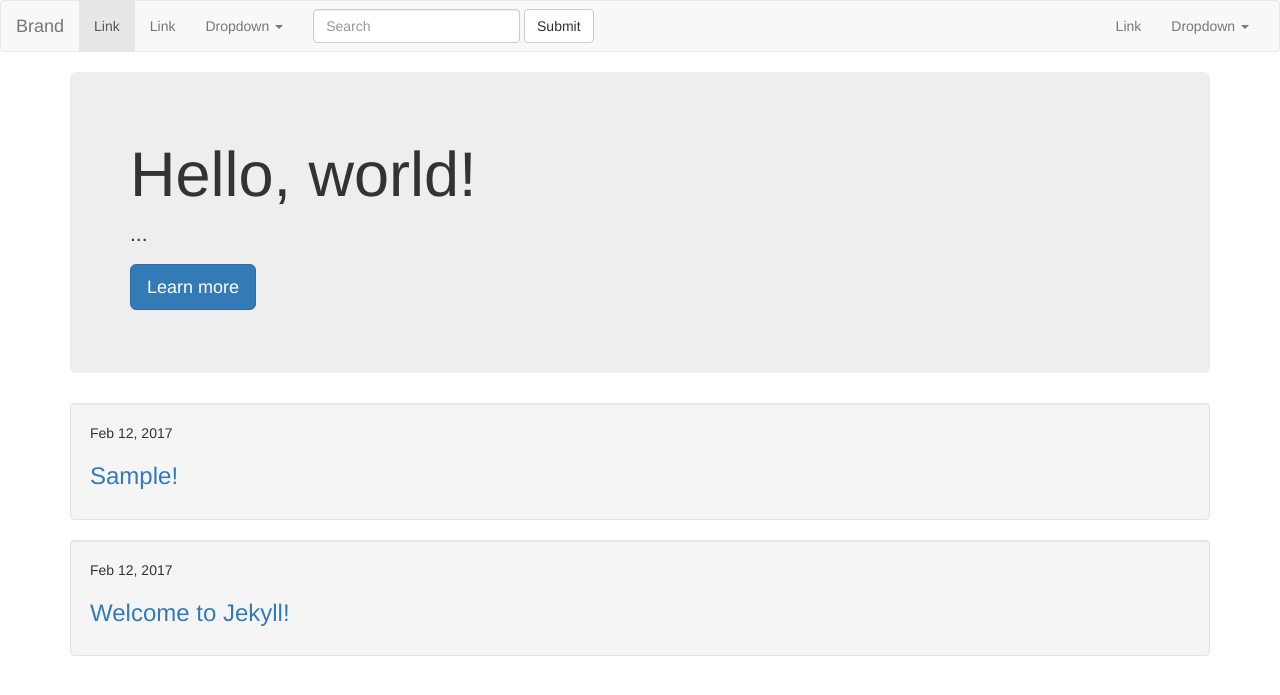
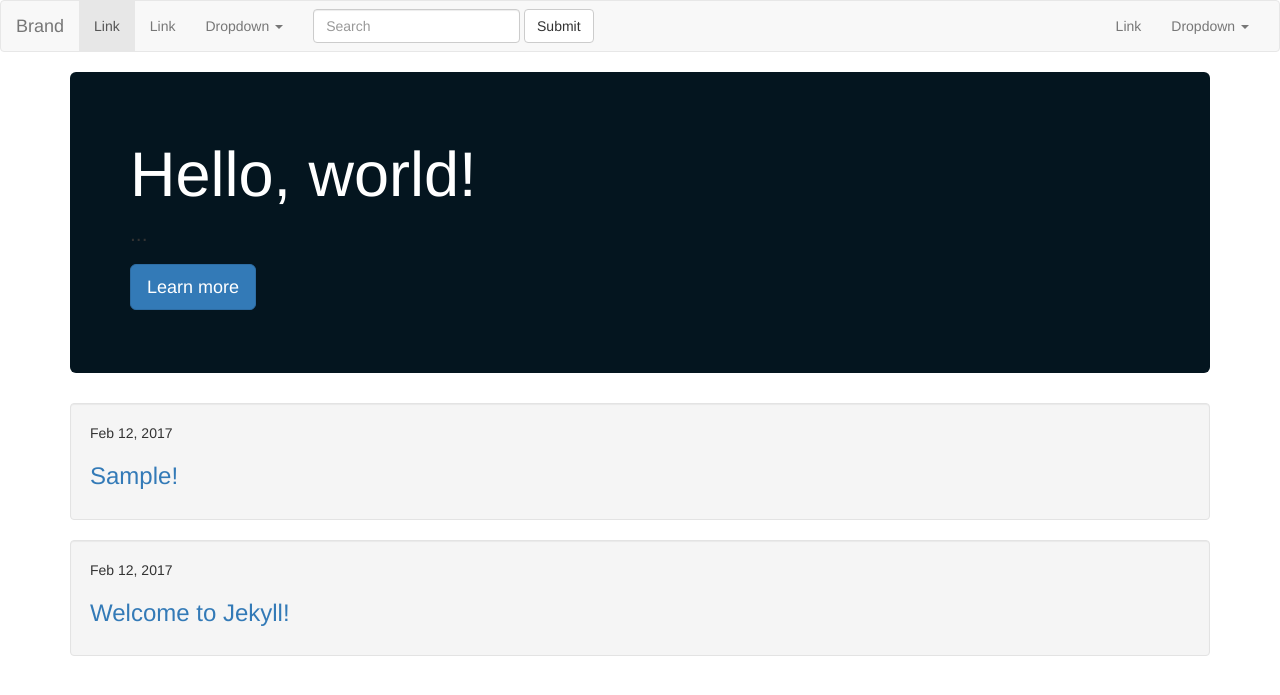
Before and after one commit to david-chambers/jekyll-bootstrap-sass-sample, a Jekyll site: the page built from index.html, in a window 1280 px wide. Shown: the top 695 px of the page. Built offline with Jekyll 4.4.1, drawn with Linux system fonts in a browser that asks for light colours.

Commit message:
Add files to override bootstrap sass variables and CSS

```diff
--- /dev/null
+++ b/_sass/_base.scss
@@ -0,0 +1,5 @@
+/*Primary site color scheme*/
+$primary: #04151F;
+
+/*Overridden bootstrap variables*/
+$jumbotron-bg: $primary;
--- /dev/null
+++ b/_sass/_layout.scss
@@ -0,0 +1,4 @@
+/* File for custom CSS rules - will override anything in bootstrap */
+.jumbotron h1 {
+    color: white;
+}
--- a/styles/site.scss
+++ b/styles/site.scss
@@ -2,4 +2,6 @@
 ---
 /*Imports base variables, custom css, syntax-highlighitng and the bootstrap framework
   and builds the output in _site/styles/site.css*/
+@import "base";
 @import "bootstrap";
+@import "layout";
```
